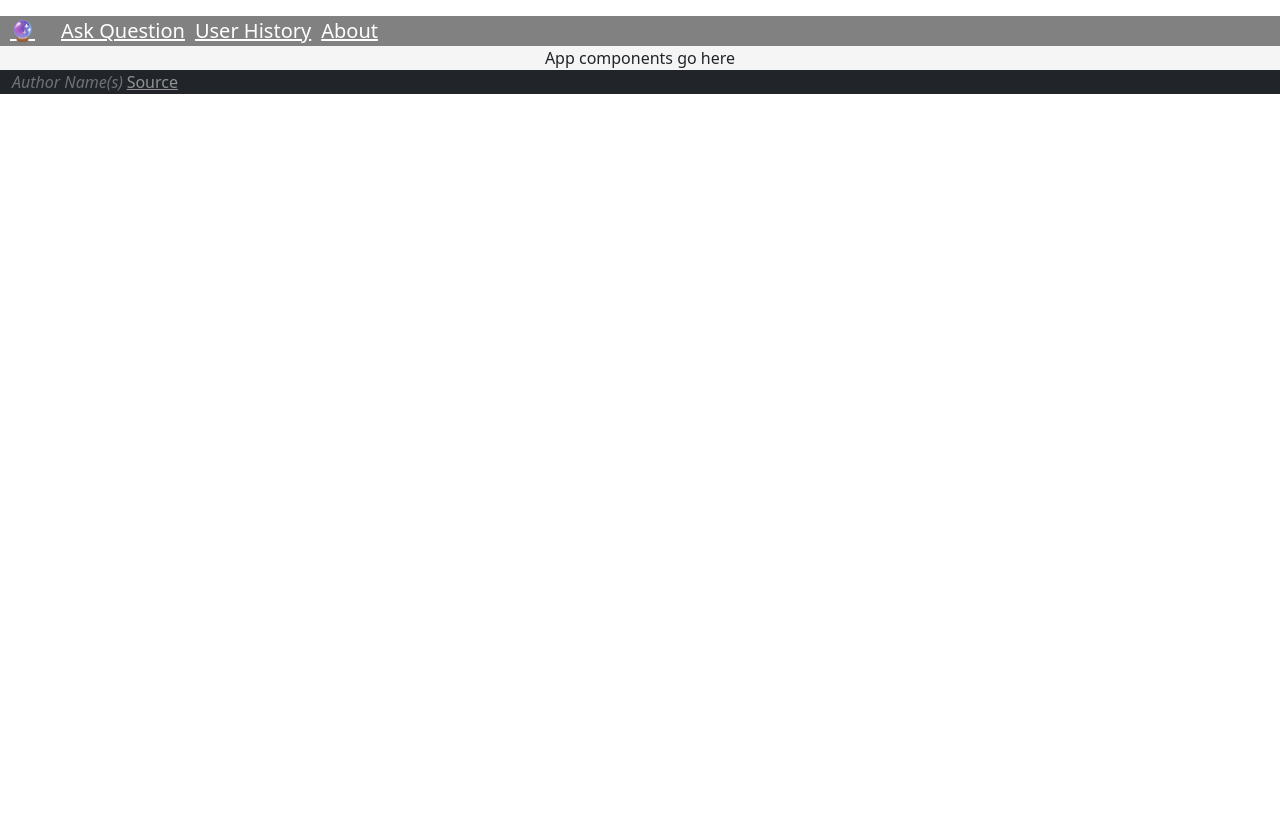
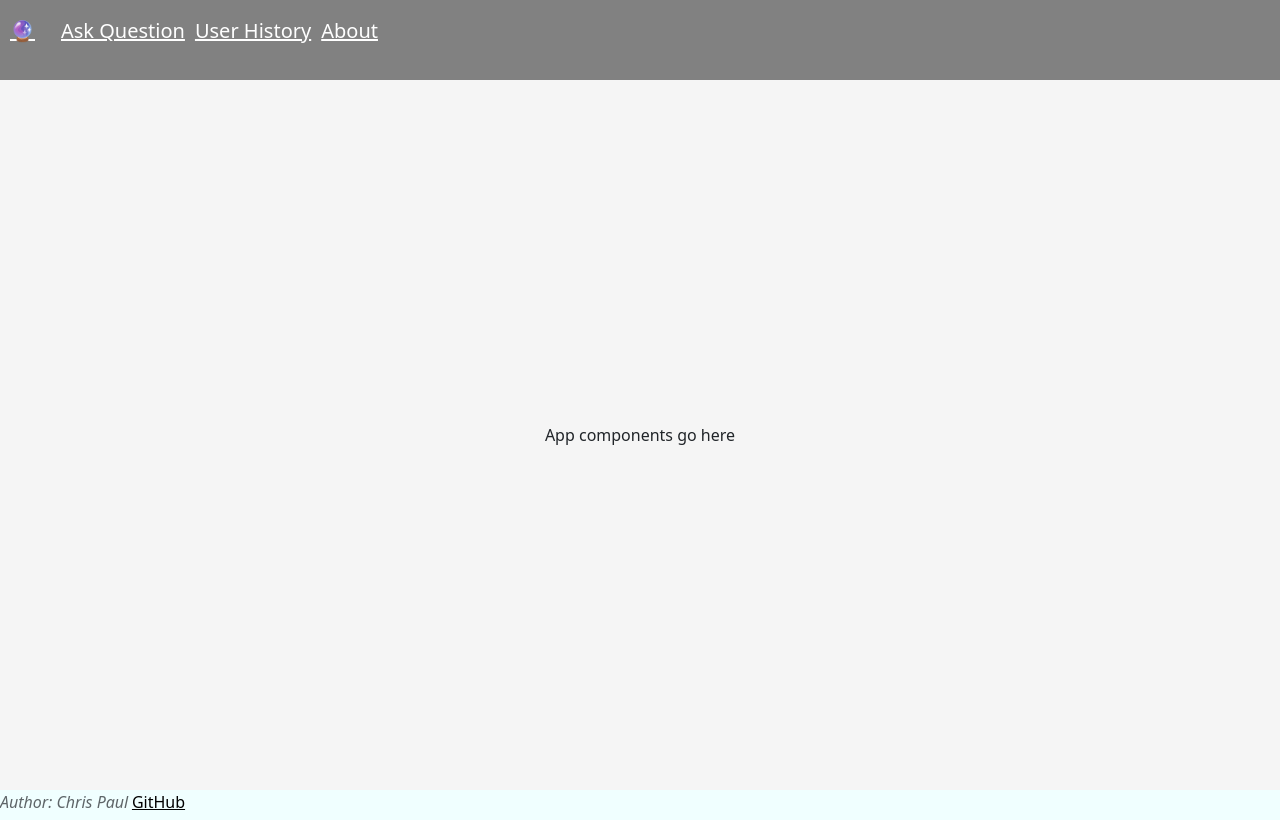
Before and after one commit to cpaul-mech/startup, a React (Vite) app: page / in a window 1280 px wide. Built offline with nearby package versions, Linux system fonts and the light colour scheme.

Commit message:
now i finished the second deliverable

```diff
--- a/src/app.css
+++ b/src/app.css
@@ -7,7 +7,7 @@
 header {
     container: fluid;
     background-color: rgb(129, 129, 129);
-    flex: 0 70px;
+    flex: 0 80px;
 }
 
 main {
@@ -43,6 +43,7 @@ div span {
     font-style: italic;
 }
 footer {
+    container: fluid;
     background-color: azure;
     flex-direction: row !important;
     list-style: none;
--- a/src/app.jsx
+++ b/src/app.jsx
@@ -4,27 +4,25 @@ import './app.css';
 
 export default function App() {
     return (
-        <div>
+        <div className = "body">
             <header>
                 {/* <!-- Navigation elements --> */}
                 <nav>
                     {/* <!-- Menu is a semantic alternative to <ul> that represents an interaction --> */}
-                    <menu class="navbar-nav">
-                        <li class="nav-item" id="eightBall"><a href="index.html">🔮</a></li>
-                        <li class="nav-item"><a href="questionAndAnswer.html">Ask Question</a></li>
-                        <li class="nav-item"><a href="yourStats.html">User History</a></li>
-                        <li class="nav-item"><a href="about.html">About</a></li>
+                    <menu className="navbar-nav">
+                        <li className="nav-item" id="eightBall"><a href="index.html">🔮</a></li>
+                        <li className="nav-item"><a href="questionAndAnswer.html">Ask Question</a></li>
+                        <li className="nav-item"><a href="yourStats.html">User History</a></li>
+                        <li className="nav-item"><a href="about.html">About</a></li>
                     </menu>
                 </nav>
             </header>
+
             <main>App components go here</main>
-            <footer className="bg-dark text-white-50">
-                <div className="container-fluid">
-                    <span className="text-reset">Author Name(s)</span>
-                    <a className="text-reset" href="https://github.com/webprogramming260/simon-react">
-                        Source
-                    </a>
-                </div>
+
+            <footer>
+                <span className="author_text">Author: Chris Paul</span>
+                <a href="https://github.com/cpaul-mech/startup">GitHub</a>
             </footer>
         </div>
     );
```
Also changed, not shown: src/about/about.jsx (added, +9 -0 lines), src/login/login.jsx (added, +9 -0 lines), src/questionAndAnswer/questionAndAnswer.jsx (added, +9 -0 lines), src/yourStats/yourStats.jsx (added, +9 -0 lines).
